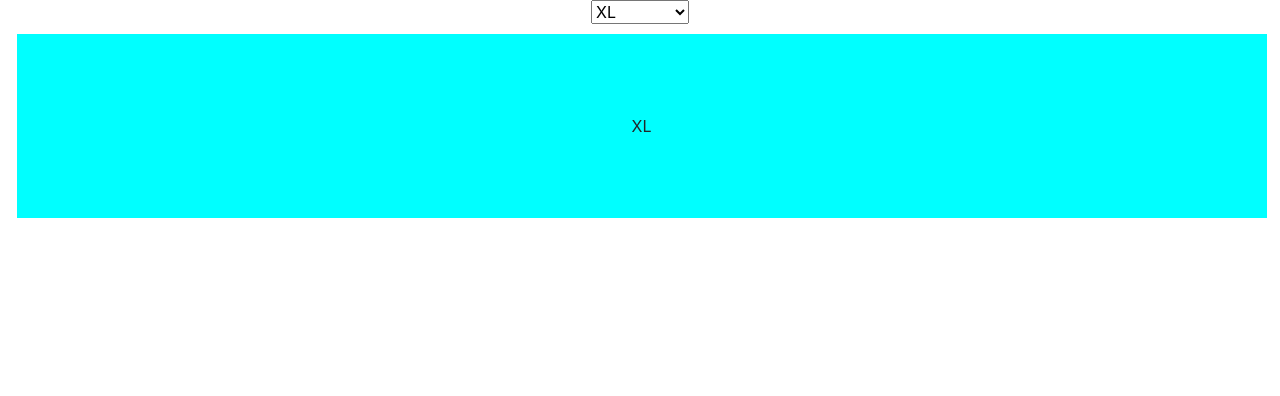
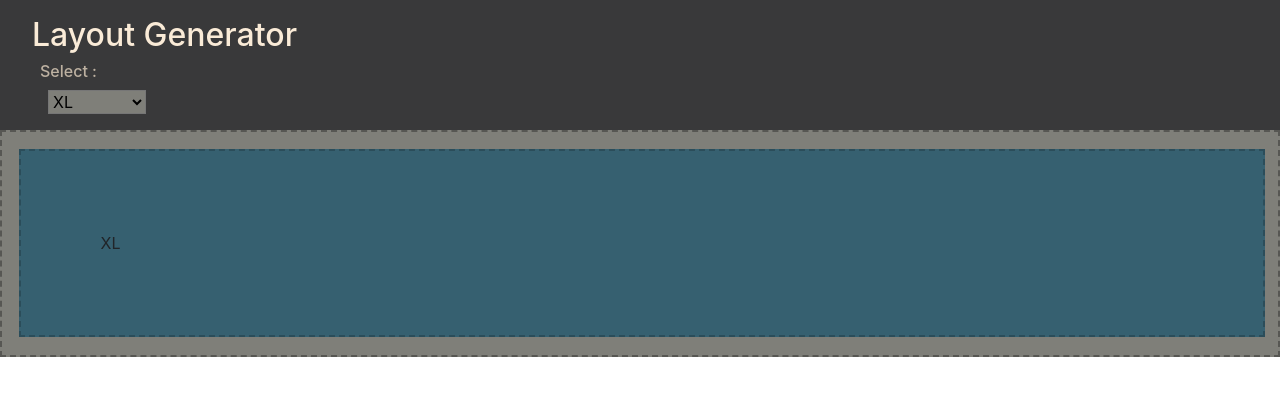
Before and after one commit to mohofo7/Layout-Generator, a React (Create React App) app: page / in a window 1280 px wide. Shown: the top 396 px of the page. Built offline with nearby package versions, Linux system fonts and the light colour scheme.

Commit message:
styles added , almost done

```diff
--- a/src/components/app/App.css
+++ b/src/components/app/App.css
@@ -1,3 +1,15 @@
 .App {
-  text-align: center;
+  text-align: left;
+  background-color: #39393A;
 }
+
+.title {
+   color: antiquewhite;
+   padding-left: 2rem;
+   padding-top: 1rem;
+}
+
+.subtitle {
+  color : rgb(189, 177, 161);
+  padding-left: 2.5rem;
+}
--- a/src/components/app/App.js
+++ b/src/components/app/App.js
@@ -24,6 +24,8 @@ class App extends React.Component {
   render(){
     return (
       <div className="App">
+        <h2 className="title">Layout Generator</h2>
+        <h6 className="subtitle">Select : </h6>
         <DropDown selectLayout={this.selectLayout}/>
         <Container layoutString={this.state.layoutString}/>
       </div>
--- a/src/components/container/container.js
+++ b/src/components/container/container.js
@@ -4,13 +4,17 @@ import parseString from './../../utils/parseString'
 import './container.scss'
 class container extends React.Component{
 
+    generateKey = (pre) => {
+        return `${ pre }_${ new Date().getTime() }`;
+    }
     render(){
         let parsedString = parseString(this.props.layoutString)
+        let x = 0
         let slots = parsedString.map((slot)=>{
+            x++;
             if(slot === 'SM')
-                return <div className="SMwidth"><Slot slotType={slot}/></div>
-            else return <div className="XLLwidth"><Slot slotType={slot}/></div>
-
+                return <div key={slot + x.toString()} className="SMwidth"><Slot slotType={slot}/></div>
+            else return <div key={slot + x.toString()} className="XLLwidth"><Slot slotType={slot}/></div>
         })
         return (
             <div className="cont">{slots}</div>
--- a/src/components/container/container.scss
+++ b/src/components/container/container.scss
@@ -12,8 +12,14 @@
     @extend .d-flex;
     @extend .flex-row;
     @extend .flex-wrap;
+    background-color: #7F7F79;
+    border-color: rgb(87, 87, 83);
+    border-width: 2px;
+    border-style: dashed;
     padding-right: 15px;
     padding-left: 15px;
     margin-right: auto;
     margin-left: auto;
+    padding-bottom: 1rem;
+    padding-top: 1rem;
 }
--- a/src/components/dropdown/dropdown.css
+++ b/src/components/dropdown/dropdown.css
@@ -1,3 +1,10 @@
 select {
-    margin-bottom: 0.5rem !important;
+    background-color: #7F7F79;
 }
+
+.selectContainer {
+
+    padding: 1rem;
+    padding-top: 0rem;
+    padding-left: 3rem;
+}
--- a/src/components/dropdown/dropdown.js
+++ b/src/components/dropdown/dropdown.js
@@ -17,9 +17,11 @@ class DropDown extends React.Component {
             <option key={opt} value={opt}>{opt}</option>
         )
         return (
-            <select onChange={this.selectAnOption}>
-                {options}
-            </select>
+            <div className="selectContainer">
+                <select onChange={this.selectAnOption}>
+                    {options}
+                </select>
+            </div>
         )
     }
 }
--- a/src/components/slot/slot.scss
+++ b/src/components/slot/slot.scss
@@ -4,14 +4,20 @@
     padding: 5rem;
     width: 100%;
     margin: 0.1rem;
-    background-color: aqua
+    border-color: #2b4d5a;
+    border-width: 2px;
+    border-style: dashed;
+    background-color: #366070
 }
 
 .L {
     padding: 2.5rem;
     width: 100%;
     margin: 0.1rem;
-    background-color: brown
+    border-color: rgb(149, 134, 156);
+    border-width: 2px;
+    border-style: dashed;
+    background-color: #D4BFDE
 }
 
 .SM {
@@ -19,5 +25,8 @@
     width: 100%;
     padding: 2.5rem;
     margin: 0.1rem;
-    background-color: darkolivegreen
+    border-color: rgb(136, 167, 167);
+    border-width: 2px;
+    border-style: dashed;
+    background-color: #BEDDDD
 }
```
